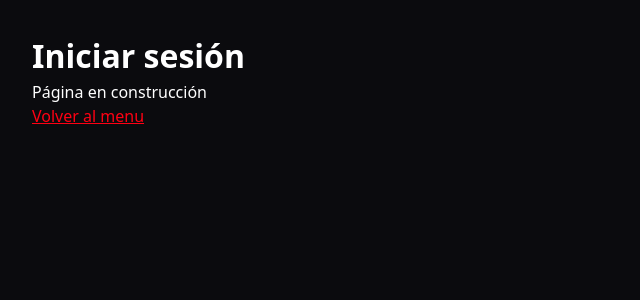
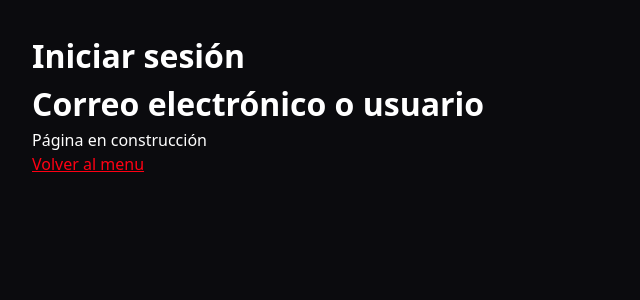
Before and after one commit to LinkTo-ThePast/videogames-and-thoughts-ui, a Next.js app: page /iniciar-sesion in a window 1280 px wide. Shown: the top 300 px of the page, without its empty margins (0-640 px from the left). Built offline with nearby package versions, Linux system fonts and the light colour scheme.

Commit message:
chore(login): editing login page

```diff
--- a/src/app/iniciar-sesion/page.tsx
+++ b/src/app/iniciar-sesion/page.tsx
@@ -4,6 +4,7 @@ function LoginPage() {
   return (
     <main style={{ padding: "2rem", color: "var(--color-text)" }}>
       <h1>Iniciar sesión</h1>
+      <h1>Correo electrónico o usuario</h1>
       <p>Página en construcción</p>
       <Link href={"/"} style={{ color: "var(--color-brand" }}>
         Volver al menu
```
